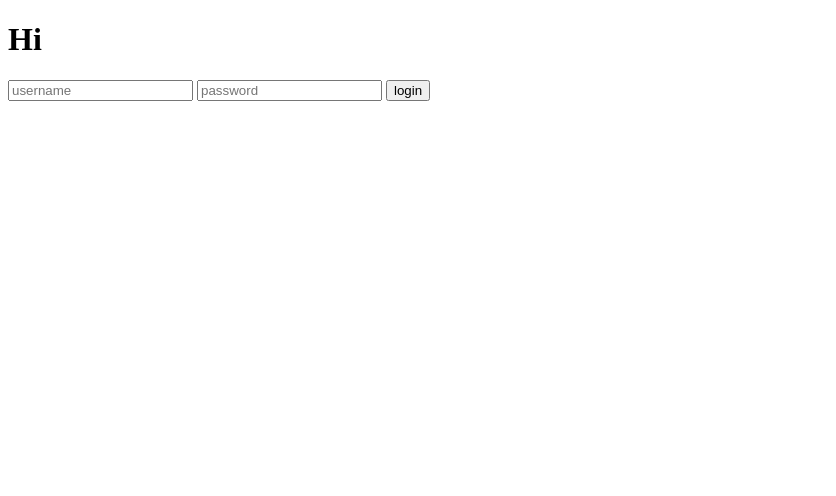
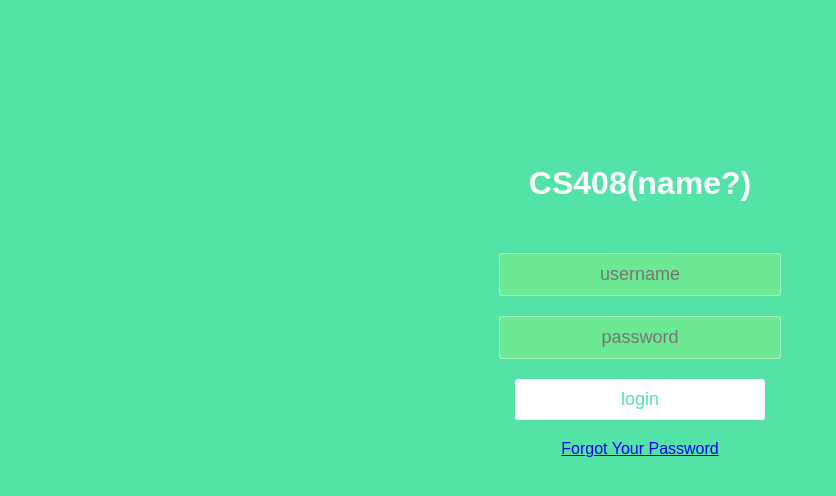
Before and after one commit to nanxinjin/CS408-Project, a website: page loginPage.html in a window 1280 px wide. Shown: the whole page, without its empty margins (0-836 px from the left). Drawn offline with Linux system fonts and the light colour scheme.

Commit message:
login page
*can link to forgetpassword page

```diff
--- a/loginPage.html
+++ b/loginPage.html
@@ -1,20 +1,24 @@
 <!DOCTYPE html>
+
+
 <html lang="en">
 	<head>
+		<meta charset = "utf-8" />
 		<title>CS408 Log in</title>
-		<link rel="stylesheet" herf="style.css">
-		<meta charset = "utf-8" />
+		<link rel="stylesheet" href="style.css">
 	</head>
 
 	<body>
 		<div class="container">
-		<h1>Hi</h1>
+		<h1>CS408(name?)</h1>
 			<form class="form">
 			<input type="text" placeholder="username">
 			<input type="text" placeholder="password">
 			<button type="submit" id="login_button">
 			login</button>
 			</form>
+			<a href="forgetPassword.html">
+			Forgot Your Password</a>
 		</div>
 	</body>
 </html>
```
